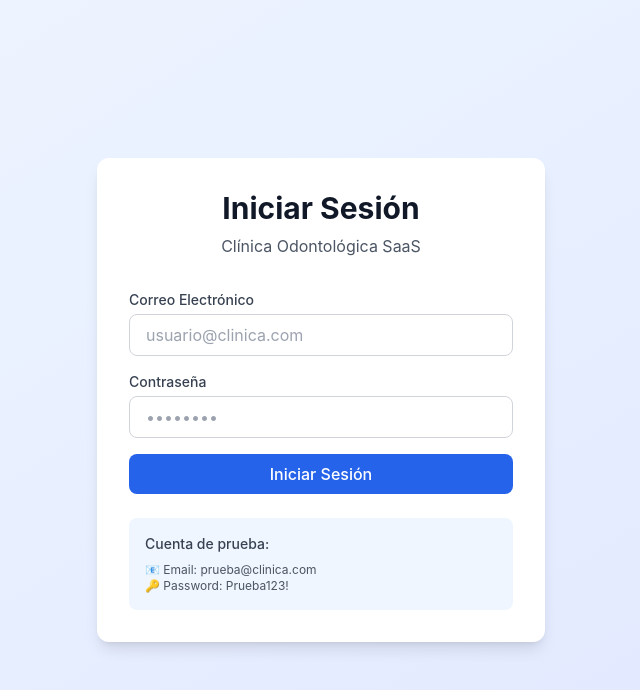
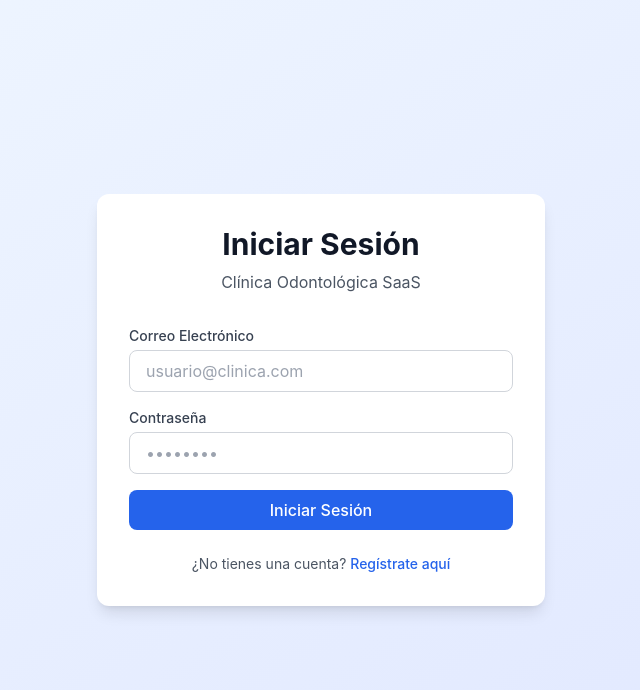
Before and after one commit to makeflowia-lab/clinica-odontologica, a Next.js app: page /login in a window 1280 px wide. Shown: the top 690 px of the page, without its empty margins (319-959 px from the left). Built offline with nearby package versions, Linux system fonts and the light colour scheme.

Commit message:
Quitar cuenta de prueba y mostrar enlace de registro en login

```diff
--- a/app/login/page.tsx
+++ b/app/login/page.tsx
@@ -110,12 +110,14 @@ export default function LoginPage() {
           </button>
         </form>
 
-        <div className="mt-6 p-4 bg-blue-50 rounded-lg">
-          <p className="text-sm text-gray-700 font-medium mb-2">
-            Cuenta de prueba:
+        {/* Enlace para registro de nuevos clientes */}
+        <div className="mt-6 text-center">
+          <p className="text-sm text-gray-600">
+            ¿No tienes una cuenta?{' '}
+            <a href="/register" className="text-blue-600 hover:text-blue-700 font-medium">
+              Regístrate aquí
+            </a>
           </p>
-          <p className="text-xs text-gray-600">📧 Email: prueba@clinica.com</p>
-          <p className="text-xs text-gray-600">🔑 Password: Prueba123!</p>
         </div>
       </div>
     </div>
```
